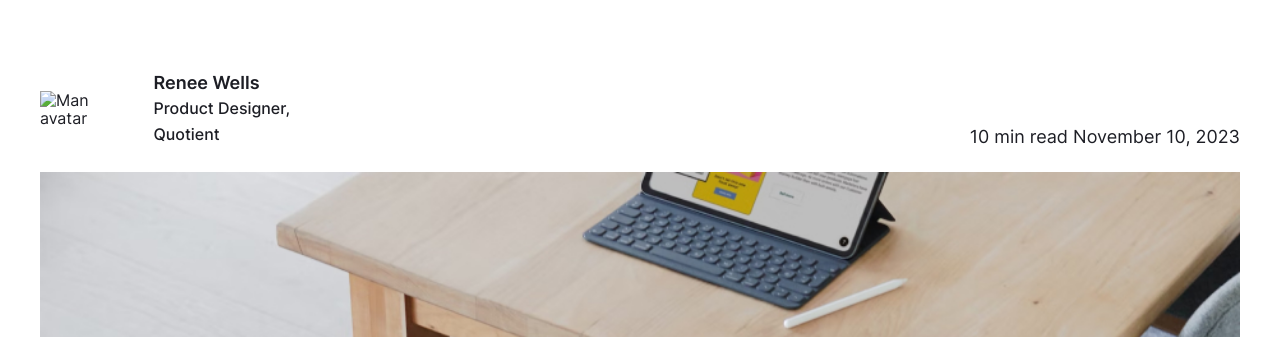
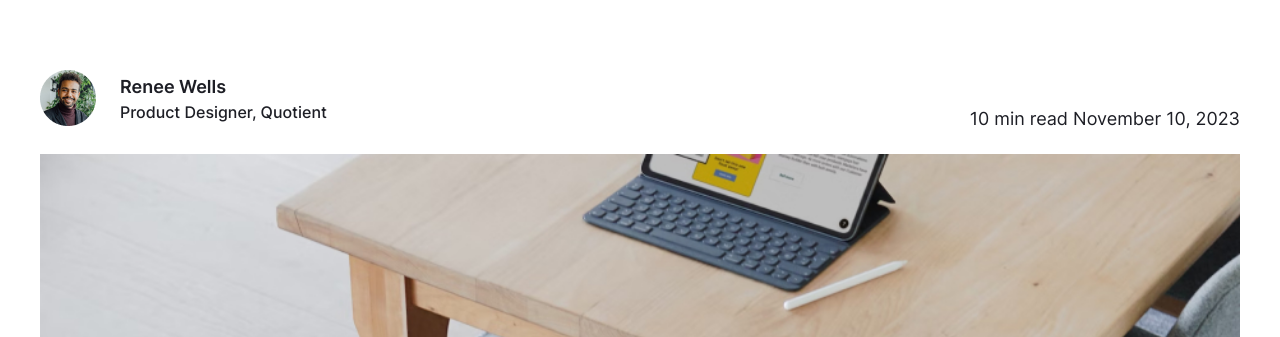
Before and after one commit to Pycha228/propromain, a website built with Vite: page src/blog.html in a window 1280 px wide. Shown: the part 463-800 px from the top of the page. Built offline with nearby package versions, Linux system fonts and the light colour scheme.

Commit message:
fixed article user image and transition

```diff
--- a/src/html/components/blog/article.html
+++ b/src/html/components/blog/article.html
@@ -6,7 +6,7 @@
           <div class="article__info-img">
             <img
               loading="lazy"
-              src="./assets/image/article-user-image.png"
+              src="./assets/image/comment-author-1.png"
               width="56"
               height="56"
               alt="Man avatar"
--- a/src/scss/components/blog/approach.scss
+++ b/src/scss/components/blog/approach.scss
@@ -90,6 +90,8 @@
   gap: 32px;
 
   &__link {
+    transition: opacity var(--transition);
+
     &:hover {
       opacity: 0.8;
     }
```
Also changed, not shown: src/assets/image/article-user-image.png (renamed from src/assets/image/article-user-image.jpeg).
